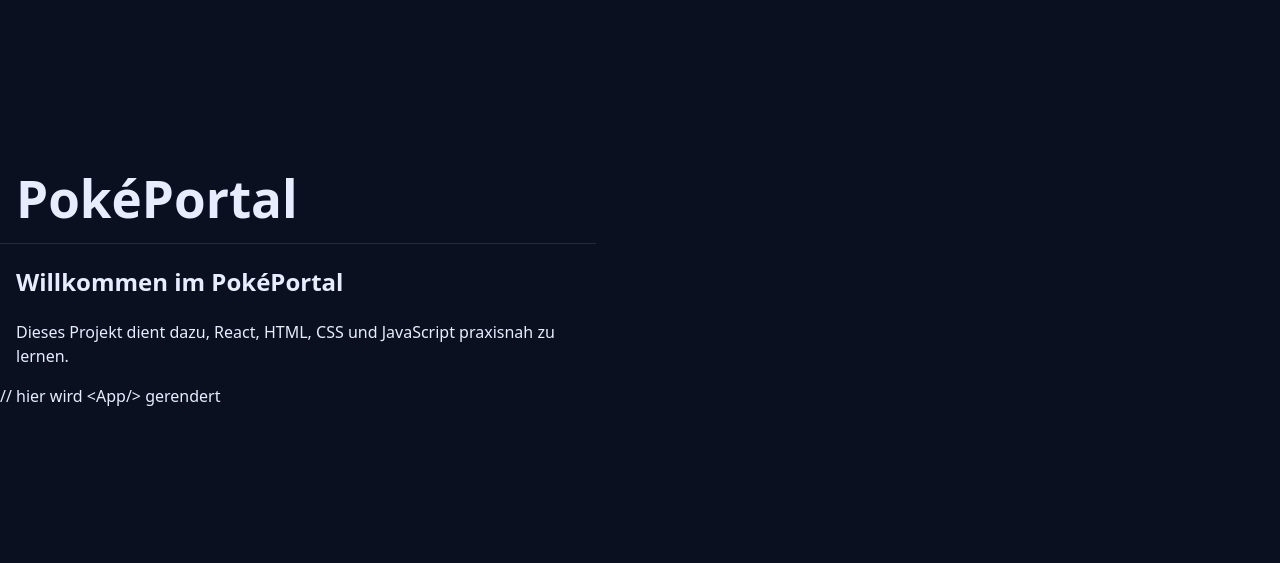
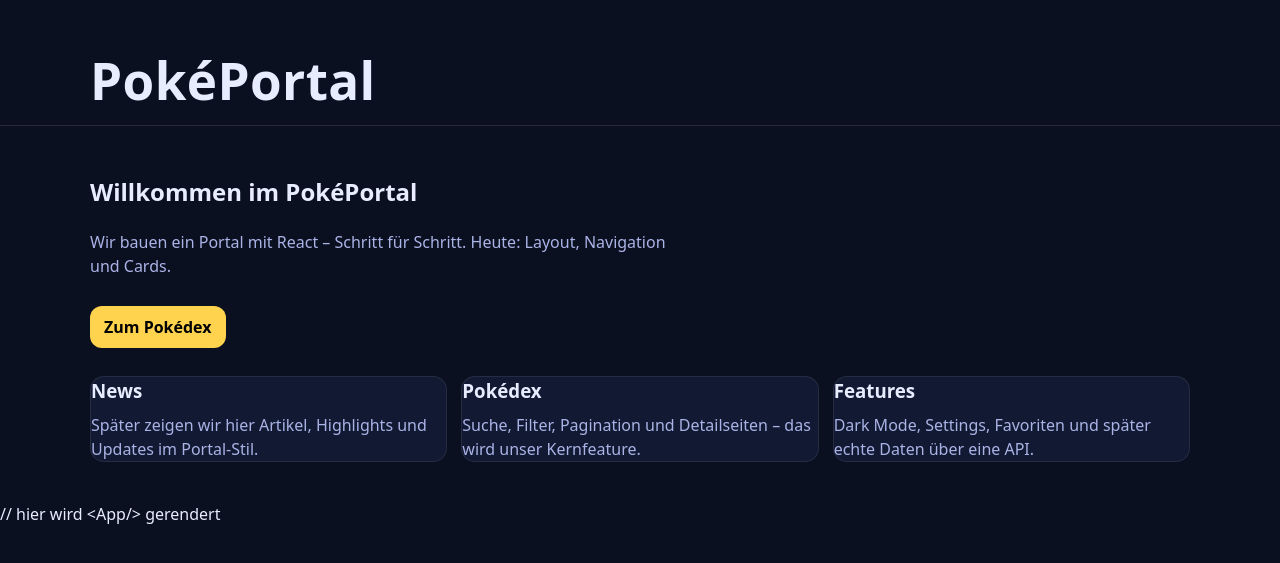
Before and after one commit to Manassee/pokeportal, a React (Vite) app: page / in a window 1280 px wide. Shown: the part 119-682 px from the top of the page. Built offline with nearby package versions, Linux system fonts and the light colour scheme.

Commit message:
feat: Navigation, Card-komponenten und Home-Grid hinzugefügt

```diff
--- /dev/null
+++ b/src/components/Card.jsx
@@ -0,0 +1,10 @@
+function Card({ title, text}){
+    return(
+        <article className="card">
+            <h3 className="card-title">{title}</h3>
+            <p className="card-text">{text}</p>
+        </article>
+    );
+}
+
+export default Card;
--- a/src/components/Header.jsx
+++ b/src/components/Header.jsx
@@ -1,8 +1,10 @@
+import Nav from "./Nav";
+
 function Header() {
   return (
     <header className="site-header">
-      <div className="container">
-        <h1 className="logo">PokéPortal</h1>
+      <div className="container header-inner">
+        <h1 className="logo" href="/">PokéPortal</h1>
       </div>
     </header>
   );
--- /dev/null
+++ b/src/components/Nav.jsx
@@ -0,0 +1,11 @@
+function Nav(){
+    return (
+        <nav className="nav">
+            <a className="nav-link" href="/">Home</a>
+            <a className="nav-link" href="/pokedex">Pokédex</a>
+            <a className="nav-link" href="/news">News</a>
+        </nav>
+    )
+}
+
+export default Nav;
--- a/src/pages/Home.jsx
+++ b/src/pages/Home.jsx
@@ -1,11 +1,31 @@
+import Card from "../components/Card";
+
 function Home() {
   return (
-    <section>
-      <h2>Willkommen im PokéPortal</h2>
-      <p>
-        Dieses Projekt dient dazu, React, HTML, CSS und JavaScript praxisnah zu lernen.
-      </p>
-    </section>
+    <>
+      <section className="hero">
+        <h2>Willkommen im PokéPortal</h2>
+        <p>
+          Wir bauen ein Portal mit React – Schritt für Schritt. Heute: Layout, Navigation und Cards.
+        </p>
+        <button className="btn">Zum Pokédex</button>
+      </section>
+
+      <section className="grid">
+        <Card
+          title="News"
+          text="Später zeigen wir hier Artikel, Highlights und Updates im Portal-Stil."
+        />
+        <Card
+          title="Pokédex"
+          text="Suche, Filter, Pagination und Detailseiten – das wird unser Kernfeature."
+        />
+        <Card
+          title="Features"
+          text="Dark Mode, Settings, Favoriten und später echte Daten über eine API."
+        />
+      </section>
+    </>
   );
 }
 
--- a/src/styles/base.css
+++ b/src/styles/base.css
@@ -32,3 +32,88 @@
 .logo {
   margin: 0;
 }
+
+/* Header Layout */
+.header-inner {
+  display: flex;
+  align-items: center;
+  justify-content: space-between;
+  gap: 16px;
+}
+
+.logo {
+  font-weight: 800;
+  letter-spacing: 0.4px;
+  color: var(--text);
+  text-decoration: none;
+}
+
+/*Navigation*/
+.nav {
+  display: flex;
+  gap: 12px;
+  flex-wrap: wrap;
+}
+
+.nav-link {
+  padding: 8px 10px;
+  border-radius: 10px;
+  color: var(--muted);
+  text-decoration: none;
+}
+
+.nav-link:hover {
+  background: rgba(255,255,255,0.06);
+  color: var(--text);
+}
+
+/* Hero */
+
+.hero {
+  padding: 28px 0 10px;
+}
+
+.hero p {
+  color: var(--muted);
+  max-width: 65ch;
+}
+
+.btn {
+  margin-top: 12px;
+  border: 0;
+  padding: 10px 14px;
+  border-radius: 12px;
+  cursor: pointer;
+  background: var(--accent);
+  font-weight: 700;
+}
+
+/* Grid + Cards */
+.grid {
+  display: grid;
+  grid-template-columns: repeat(3, 1fr);
+  gap: 14px;
+  padding: 18px 0 40px;
+}
+
+.card {
+  background: var(--panel);
+  border: 1px solid rgba(255,255,255,0.08);
+  border-radius: var(--radius);
+}
+
+.card-title{
+  margin: 0 0 8px 0;
+}
+
+.card-text {
+  margin: 0;
+  color: var(--muted);
+}
+
+/* Responsive */
+@media (max-width: 800px){
+  .grid {
+    grid-template-columns: 1fr;
+  }
+}
```
Also changed, not shown: src/main.jsx (+16 -1 lines).
